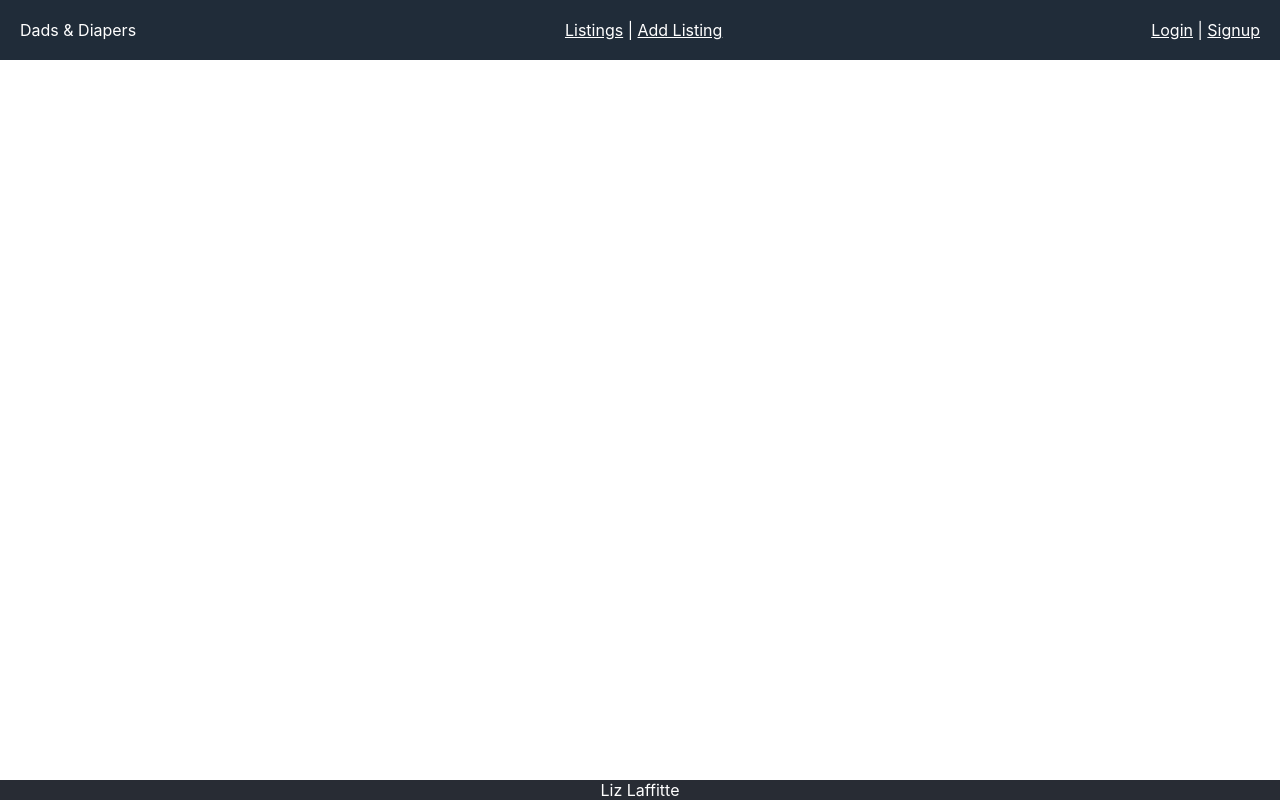
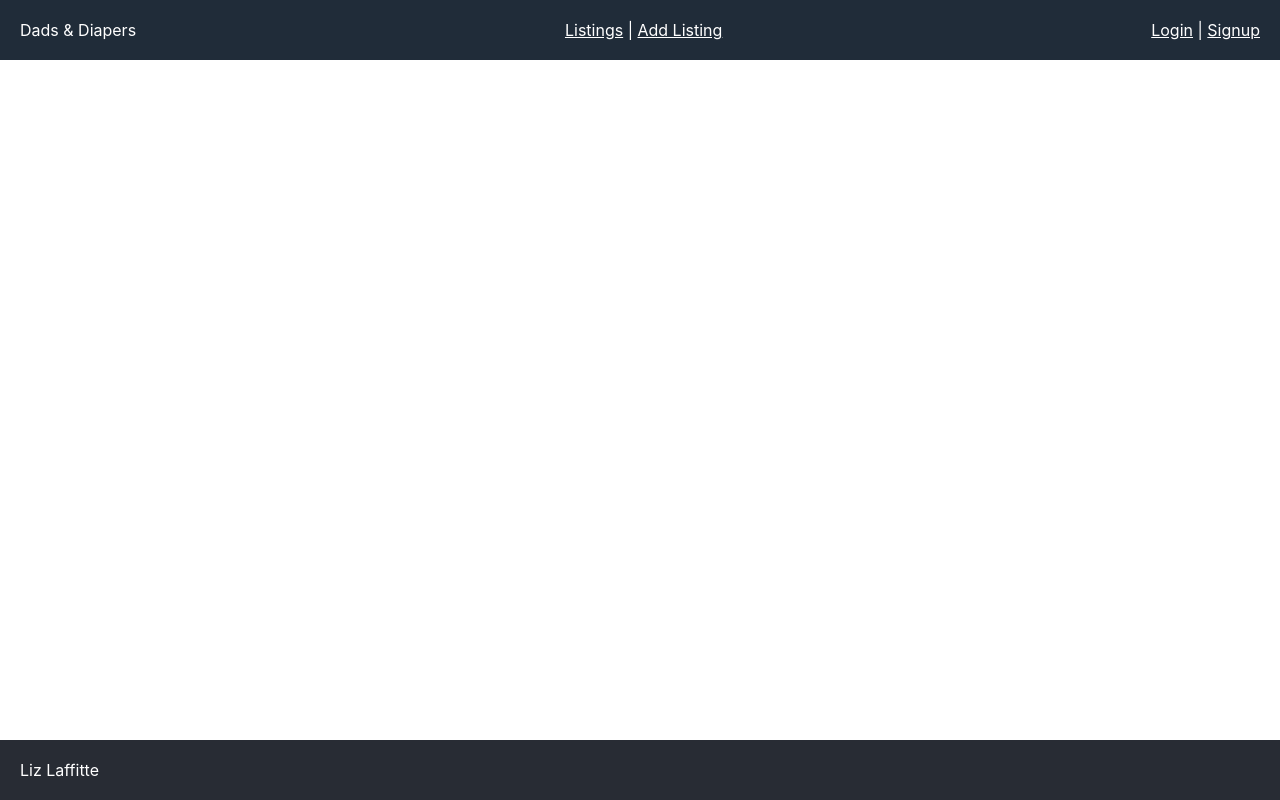
Before and after one commit to LizLaffitte/dads-and-diapers-frontend, a React (Create React App) app: page / in a window 1280 px wide. Built offline with nearby package versions, Linux system fonts and the light colour scheme; no server answers.

Commit message:
Style footer similar to the header.

```diff
--- a/src/App.css
+++ b/src/App.css
@@ -41,7 +41,7 @@
   }
 }
 
-header {
+header, footer {
   background-color: #202C39;
   color: #fff;
   display: flex;
@@ -172,7 +172,7 @@ span.red {
   right: 0px;
 }
 
-header a {
+header a, footer a {
   color: white;
 }
 
@@ -180,6 +180,7 @@ footer {
   background-color: #282c34;
   color: white;
   margin-top:auto;
+
 }
 #listings .listing{
   border: 2px solid #282c34;
```
